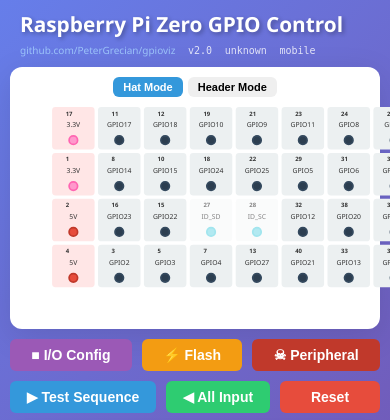
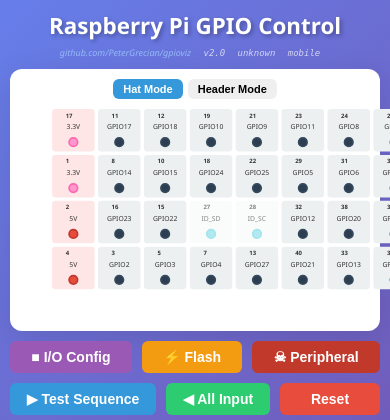
Before and after one commit to PeterGrecian/gpioviz, a Flask app: page / in a window 390 px wide; the page is wider, and only the part inside the window is pictured. Shown: the top 420 px of that part. Run offline with Flask 3, Linux system fonts and the light colour scheme.

Commit message:
Center title and move build info to footnote
- Removed 'Zero' from title (now 'Raspberry Pi GPIO Control')
- Centered header title
- Moved version info below title as italicized footnote
- Increased title size back to 1.8em
- Build info now center-aligned with reduced opacity

```diff
--- a/static/css/style.css
+++ b/static/css/style.css
@@ -18,26 +18,25 @@ body {
 }
 
 header {
-    display: flex;
-    justify-content: space-between;
-    align-items: center;
-    margin-bottom: 10px;
+    text-align: center;
+    margin-bottom: 5px;
     color: white;
     padding: 0 10px;
-    gap: 15px;
 }
 
 header h1 {
-    font-size: 1.5em;
+    font-size: 1.8em;
     margin: 0;
     text-shadow: 2px 2px 4px rgba(0,0,0,0.3);
 }
 
 .version-info {
     color: white;
-    font-size: 11px;
-    opacity: 0.8;
-    text-align: right;
+    font-size: 10px;
+    opacity: 0.7;
+    text-align: center;
+    margin-bottom: 10px;
+    font-style: italic;
 }
 
 .version-info a {
@@ -567,18 +566,12 @@ body.peripheral-tool-active .pin-indicator {
 }
 
 @media (max-width: 768px) {
-    header {
-        flex-direction: column;
-        gap: 5px;
-        align-items: flex-start;
-    }
-
     header h1 {
-        font-size: 1.3em;
+        font-size: 1.4em;
     }
 
     .version-info {
-        font-size: 10px;
+        font-size: 9px;
     }
 
     .main-content {
--- a/templates/index.html
+++ b/templates/index.html
@@ -9,14 +9,14 @@
 <body>
     <div class="container">
         <header>
-            <h1>Raspberry Pi Zero GPIO Control</h1>
-            <div class="version-info">
-                <a href="https://github.com/PeterGrecian/gpioviz" target="_blank">github.com/PeterGrecian/gpioviz</a>
-                <span id="version-tag">v2.0</span>
-                <span id="commit-hash"></span>
-                <span id="device-type"></span>
-            </div>
+            <h1>Raspberry Pi GPIO Control</h1>
         </header>
+        <div class="version-info">
+            <a href="https://github.com/PeterGrecian/gpioviz" target="_blank">github.com/PeterGrecian/gpioviz</a>
+            <span id="version-tag">v2.0</span>
+            <span id="commit-hash"></span>
+            <span id="device-type"></span>
+        </div>
 
         <div class="main-content">
         <div class="gpio-board">
```
